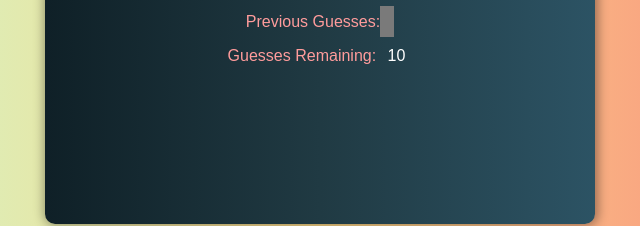
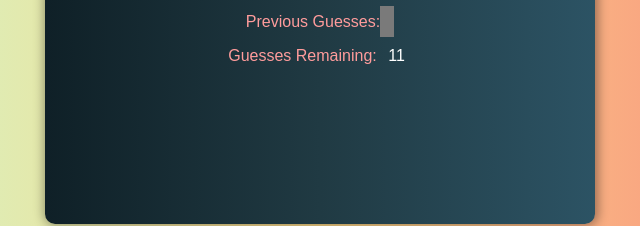
Before and after one commit to rimanshusingh4/Guess_a_number, a plain HTML site: page index.html in a window 1280 px wide. Shown: the part 460-686 px from the top of the page, 320-960 px from the left. Drawn offline with Linux system fonts and the light colour scheme.

Commit message:
index.html

```diff
--- a/index.html
+++ b/index.html
@@ -21,7 +21,7 @@
 
         <div class="resultParas">
             <p >Previous Guesses: <span class="guesses"></span></p>
-            <p >Guesses Remaining: <span class="lastResult">10</span></p>
+            <p >Guesses Remaining: <span class="lastResult">11</span></p>
             <p class="lowOrHi"></p>
         </div>
     </div>
```
